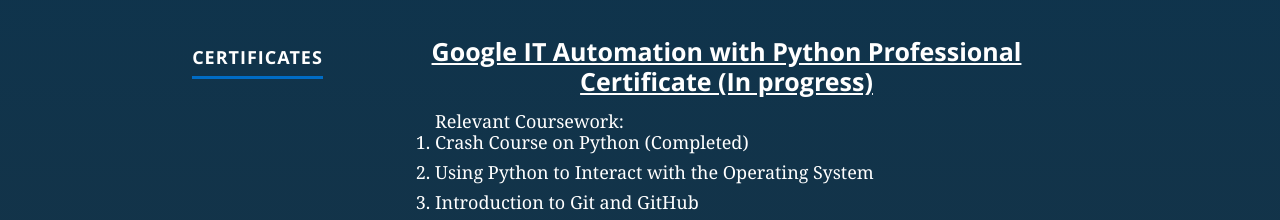
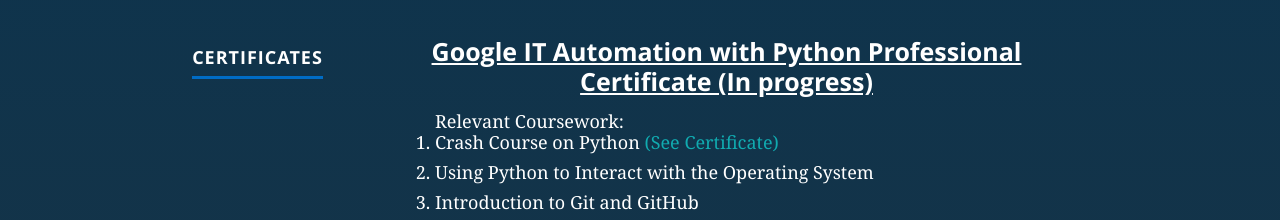
Before and after one commit to MyatThuKo/Portfolio-Website, a React (Create React App) app: page / in a window 1280 px wide. Shown: the part 2880-3100 px from the top of the page. Built offline with nearby package versions, Linux system fonts and the light colour scheme.

Commit message:
Added certificate

```diff
--- a/public/css/layout.css
+++ b/public/css/layout.css
@@ -376,6 +376,14 @@
    font: 18px/24px Georgia, 'Times New Roman', Times, serif;
    color: white;
    size: 15px;
+}
+
+#resume .certificates .google-python a {
+   color: #11ABB0;
+}
+
+#resume .certificates .google-python a:hover{
+   color: white;
 }
 /*----------------------------------------------*/
 /*	Skill Bars
--- a/src/components/resume/resume.js
+++ b/src/components/resume/resume.js
@@ -58,7 +58,7 @@
                             <h3><u>Google IT Automation with Python Professional Certificate (In progress)</u></h3>
                             <ol style={{ textAlign: 'left' }} className="google-python">
                                 Relevant Coursework:
-                                <li>Crash Course on Python (Completed)</li>
+                                <li>Crash Course on Python <a href="https://coursera.org/share/6344d6059e457649bd55f19744ea8fd3" target="_blank">(See Certificate)</a> </li>
                                 <li> Using Python to Interact with the Operating System </li>
                                 <li> Introduction to Git and GitHub </li>
                                 <li> Troubleshooting and Debugging Techniques </li>
```
